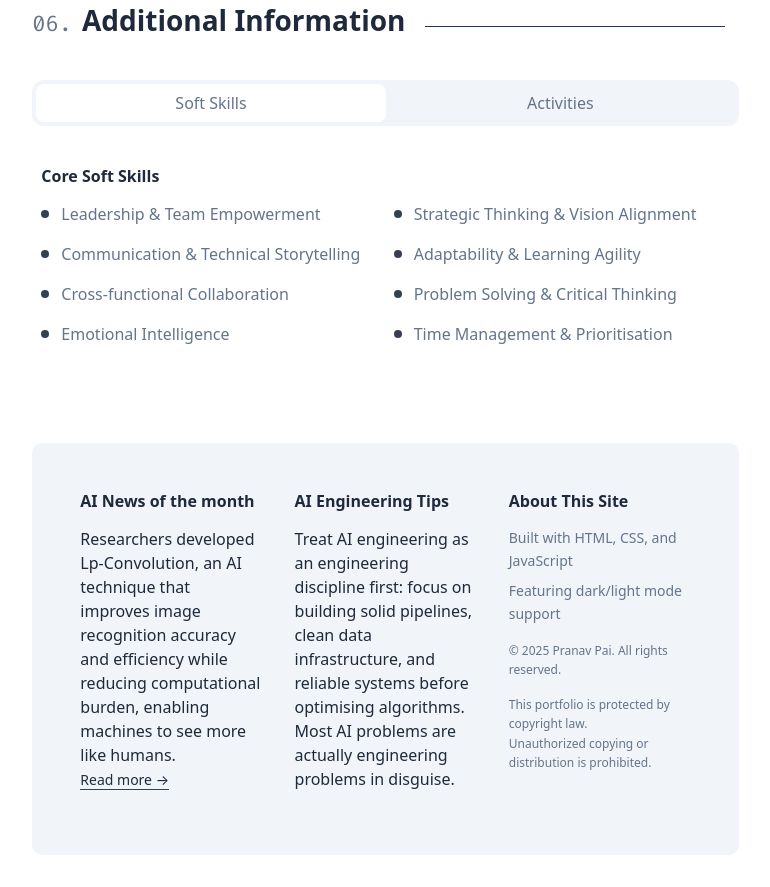
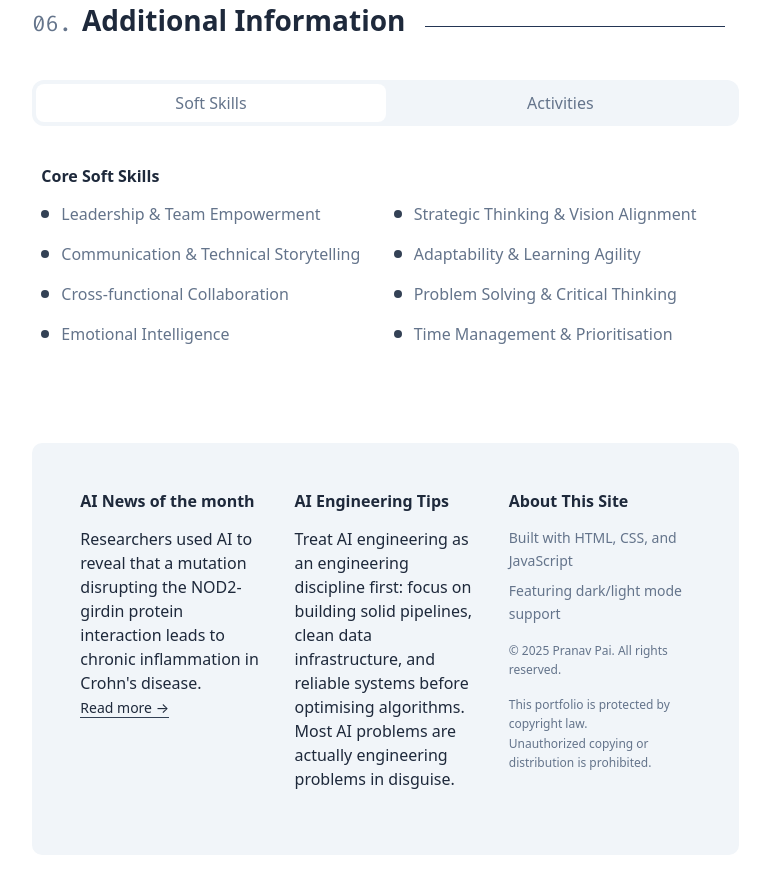
Before and after one commit to pranavpai/pranavpai.github.io, a website: page index.html in a window 1280 px wide. Shown: the part 6726-7613 px from the top of the page, without its empty margins (453-1223 px from the left). Drawn offline with nearby package versions, Linux system fonts and the light colour scheme; a script that the page names is missing; a web font is replaced by a local one.

Commit message:
Update AI news content in index.html to reflect new research on Crohn's disease and modify associated link for improved relevance.

```diff
--- a/index.html
+++ b/index.html
@@ -1437,8 +1437,8 @@
                         <h3>AI News of the month</h3>
                         <div class="footer-links">
                           <p>
-                            Researchers developed Lp-Convolution, an AI technique that improves image recognition accuracy and efficiency while reducing computational burden, enabling machines to see more like humans.
-                            <a href="https://www.sciencedaily.com/releases/2025/04/250422131924.htm" target="_blank" rel="noopener noreferrer" class="ai-news-link">
+                            Researchers used AI to reveal that a mutation disrupting the NOD2-girdin protein interaction leads to chronic inflammation in Crohn's disease.
+                            <a href="https://www.sciencedaily.com/releases/2025/11/251103093012.htm" target="_blank" rel="noopener noreferrer" class="ai-news-link">
                               Read more →
                             </a>
                           </p>
```
